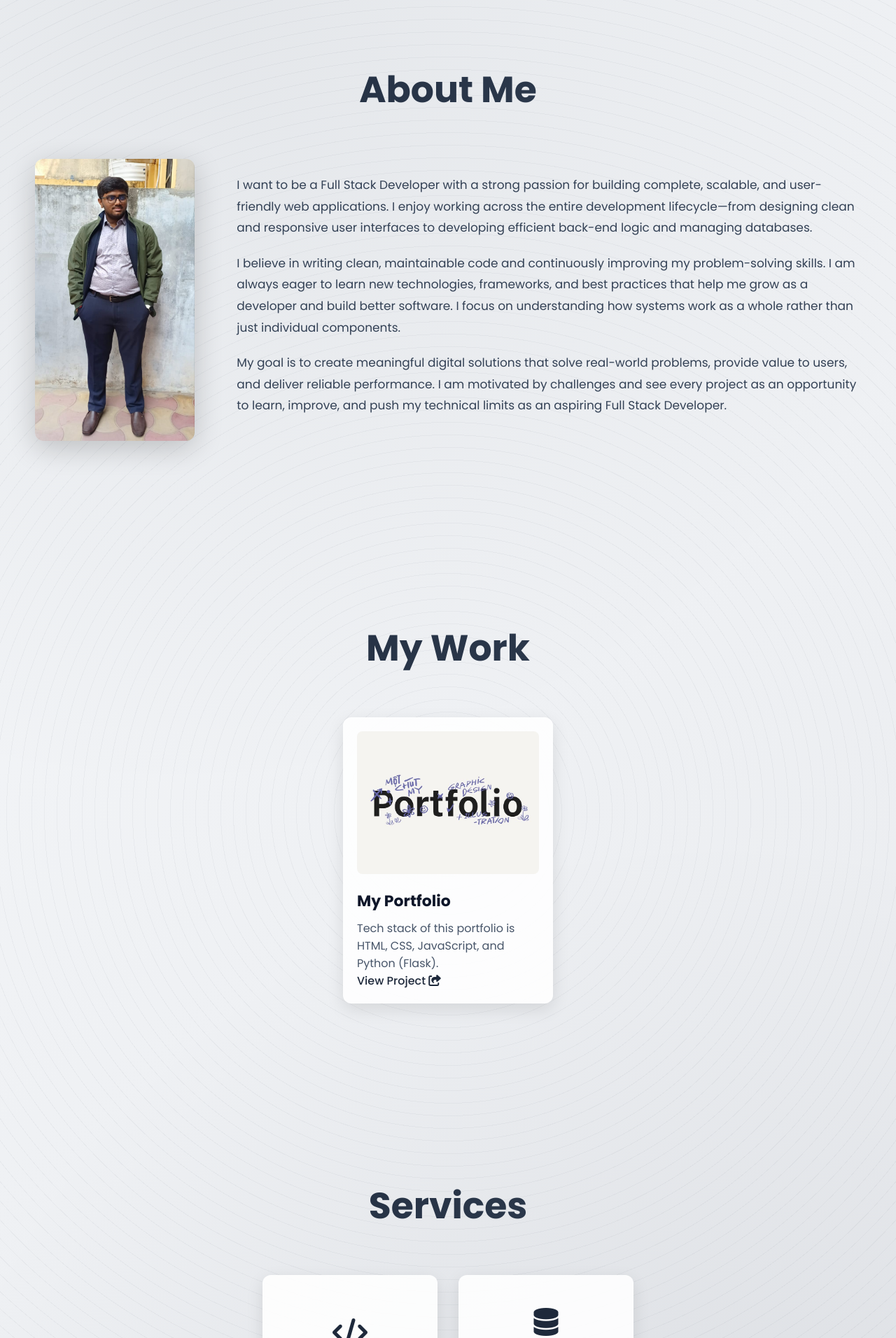
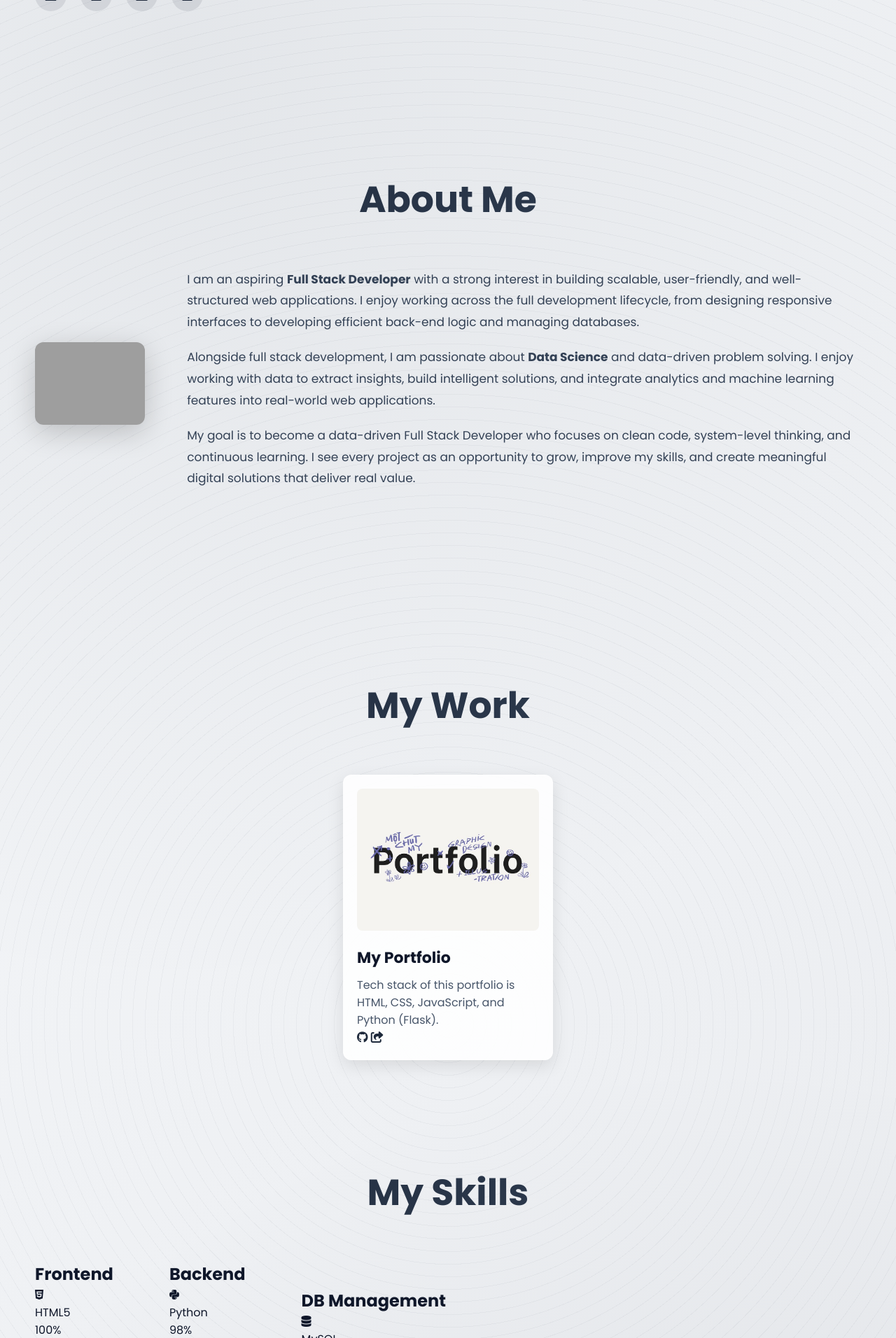
Before and after one commit to jeelptl2005/jeelpatel, a Flask app: page / in a window 1280 px wide. Shown: the part 848-2760 px from the top of the page at 70% size. Run offline with Flask 3, Linux system fonts and the light colour scheme; grey boxes are pictures that could not be loaded.

Commit message:
Update index.html

```diff
--- a/templates/index.html
+++ b/templates/index.html
@@ -15,6 +15,8 @@
     <meta name="google-site-verification" content="lCkkiHLNJqJjk7O0GsGLXcfSdwFpaWl_jqqTbYqRTbU" />
 </head>
 <body>
+    <canvas id="canvas3d"></canvas>
+
     <nav>
         <div class="containers nav-container">
             <h2 class="logo"><span><i class="fa-solid fa-code"></i></span>JEEL.</h2>
@@ -22,9 +24,13 @@
                 <li><a href="#home">HOME</a></li>
                 <li><a href="#about">ABOUT</a></li>
                 <li><a href="#project">PROJECT</a></li>
+                <li><a href="#skills">SKILLS</a></li>
                 <li><a href="#service">SERVICES</a></li>
                 <li><a href="#contact">CONTACT</a></li>
             </ul>
+            <div class="theme-toggle" id="themeToggle">
+                <i class="fa-solid fa-moon"></i>
+            </div>
             <div class="icon"><i class="fa-solid fa-bars"></i></div>
         </div>
     </nav>
@@ -35,10 +41,10 @@
         <div class="container home-container">
             <div class="hero-left">
                 <h1 class="fade-in-up">Hello</h1>
-                <h3 class="fade-in-up delay-1">I am from INDIA.</h3>
+                <h3 class="fade-in-up delay-1">My self Jeel Patel.</h3>
 
                 <p class="fade-in-up delay-2 quote">
-                    "Solving problems, designing solutions, delivering results — this is my passion."
+                    "Solving problems, designing solutions, delivering results – this is my passion."
                 </p>
 
                 <p class="fade-in-up delay-3">
@@ -49,11 +55,12 @@
                 <div class="cta-buttons fade-in-up delay-4">
                     <a href="#project" class="cta-btn primary">View My Work</a>
                     <a href="#contact" class="cta-btn secondary">Get In Touch</a>
+                    <a href="{{url_for('static',filename='JeelCV.pdf')}}" download class="cta-btn cv">Download CV</a>
                 </div>
 
                 <!-- Social Links -->
                 <div class="social-links fade-in-up delay-5">
-                    <a href="https://github.com/jeelptl2005" target="_blank" aria-label="GitHub"><i class="fa-brands fa-github"></i></a>
+                    <a href="www.github.com/jeelptl2005" target="_blank" aria-label="GitHub"><i class="fa-brands fa-github"></i></a>
                     <a href="https://www.linkedin.com/in/jeel1101?utm_source=share&utm_campaign=share_via&utm_content=profile&utm_medium=android_app" target="_blank" aria-label="LinkedIn"><i class="fa-brands fa-linkedin"></i></a>
                     <a href="https://x.com/s22cpjeel107" target="_blank" aria-label="Twitter"><i class="fa-brands fa-twitter"></i></a>
                     <a href="https://www.instagram.com/jeelptl._11?igsh=MWxjeXRtOHJlb28wNw==" target="_blank" aria-label="Instagram"><i class="fa-brands fa-instagram"></i></a>
@@ -64,9 +71,6 @@
                 <div class="profile-image-wrapper">
                     <img src="{{ url_for('static', filename='jeel2.jpg') }}" alt="Jeel Patel - Portfolio">
                 </div>
-                <h2>Jeel Patel</h2>
-                <div class="line"></div>
-                <span>FULL-STACK DEVELOPER</span>
             </div>
         </div>
     </section>
@@ -76,14 +80,14 @@
         <h1 class="heading">About Me</h1>
         <div class="container about-container">
             <div class="about-left">
-                <img src="{{ url_for('static', filename='about.jpg') }}" alt="About">
+                <img src="{{ url_for('static', filename='about.png') }}" alt="About">
             </div>
             <div class="about-right">
-                <p>I want to be a Full Stack Developer with a strong passion for building complete, scalable, and user-friendly web applications. I enjoy working across the entire development lifecycle—from designing clean and responsive user interfaces to developing efficient back-end logic and managing databases.</p>
+                <p>I am an aspiring <b>Full Stack Developer</b> with a strong interest in building scalable, user-friendly, and well-structured web applications. I enjoy working across the full development lifecycle, from designing responsive interfaces to developing efficient back-end logic and managing databases.</p>
 
-                <p>I believe in writing clean, maintainable code and continuously improving my problem-solving skills. I am always eager to learn new technologies, frameworks, and best practices that help me grow as a developer and build better software. I focus on understanding how systems work as a whole rather than just individual components.</p>
+                <p>Alongside full stack development, I am passionate about <b>Data Science</b> and data-driven problem solving. I enjoy working with data to extract insights, build intelligent solutions, and integrate analytics and machine learning features into real-world web applications.</p>
 
-                <p>My goal is to create meaningful digital solutions that solve real-world problems, provide value to users, and deliver reliable performance. I am motivated by challenges and see every project as an opportunity to learn, improve, and push my technical limits as an aspiring Full Stack Developer.</p>
+                <p>My goal is to become a data-driven Full Stack Developer who focuses on clean code, system-level thinking, and continuous learning. I see every project as an opportunity to grow, improve my skills, and create meaningful digital solutions that deliver real value.</p>
             </div>
         </div>
     </section>
@@ -96,10 +100,82 @@
                 <img src="{{ url_for('static', filename='portfolio.jpg') }}" alt="Project 1">
                 <h3>My Portfolio</h3>
                 <p>Tech stack of this portfolio is HTML, CSS, JavaScript, and Python (Flask).</p>
-                <a href="{{url_for('home')}}" class="project-link">View Project <i class="fa-solid fa-share-from-square"></i></a>
+                <a href="https://github.com/jeelptl2005/jeelpatel" class="project-link"><i class="fa-brands fa-github"></i></a>
+                <a href="{{url_for('home')}}" class="project-link"><i class="fa-solid fa-share-from-square"></i></a>
             </div>
         </div>
      </section>
+
+    <!-- -------------------- Skills Section -------------------- -->
+    <section id="skills">
+        <h1 class="heading">My Skills</h1>
+        <div class="container skill-container">
+            <div class="skill-card">
+                <h2 class="title">Frontend</h2>
+                <div class="bar"><i class="fa-brands fa-html5"></i>
+                    <div class="info"><span>HTML5</span></div>
+                    <div class="progress-line html"><span>100%</span></div>
+                </div>
+
+                <div class="bar"><i class="fa-brands fa-css3"></i>
+                    <div class="info"><span>CSS3</span></div>
+                    <div class="progress-line css"><span>97%</span></div>
+                </div>
+
+                <div class="bar"><i class="fa-brands fa-js"></i>
+                    <div class="info"><span>JavaScript</span></div>
+                    <div class="progress-line js"><span>85%</span></div>
+                </div>
+
+                <div class="bar"><i class="fa-brands fa-react"></i>
+                    <div class="info"><span>React</span></div>
+                    <div class="progress-line react"><span>75%</span></div>
+                </div>
+            </div>
+
+            <div class="skill-card">
+                <h2 class="title">Backend</h2>
+                <div class="bar"><i class="fa-brands fa-python"></i>
+                    <div class="info"><span>Python</span></div>
+                    <div class="progress-line python"><span>98%</span></div>
+                </div>
+
+                <div class="bar"><i class="fa-brands fa-java"></i>
+                    <div class="info"><span>Java</span></div>
+                    <div class="progress-line java"><span>85%</span></div>
+                </div>
+
+                <div class="bar"><i class="fa-brands fa-node-js"></i>
+                    <div class="info"><span>Node.js</span></div>
+                    <div class="progress-line node-js"><span>65%</span></div>
+                </div>
+
+                <div class="bar"><i class="fa-brands fa-golang"></i>
+                    <div class="info"><span>GoLang</span></div>
+                    <div class="progress-line go"><span>70%</span></div>
+                </div>
+            </div>
+
+            <div class="skill-card">
+                <h2 class="title">DB Management</h2>
+                <div class="bar"><i class="fa-solid fa-database"></i>
+                    <div class="info"><span>MySQL</span></div>
+                    <div class="progress-line mysql"><span>92%</span></div>
+                </div>
+
+                <div class="bar"><i class="fa-solid fa-database"></i>
+                    <div class="info"><span>PostgreSQL</span></div>
+                    <div class="progress-line psql"><span>95%</span></div>
+                </div>
+
+                <div class="bar"><i class="fa-solid fa-database"></i>
+                    <div class="info"><span>MongoDB</span></div>
+                    <div class="progress-line mongo"><span>75%</span></div>
+                </div>
+            </div>
+        </div>
+        </div>
+    </section>
 
     <!-- -------------------- Service Section -------------------- -->
     <section id="service">
```
